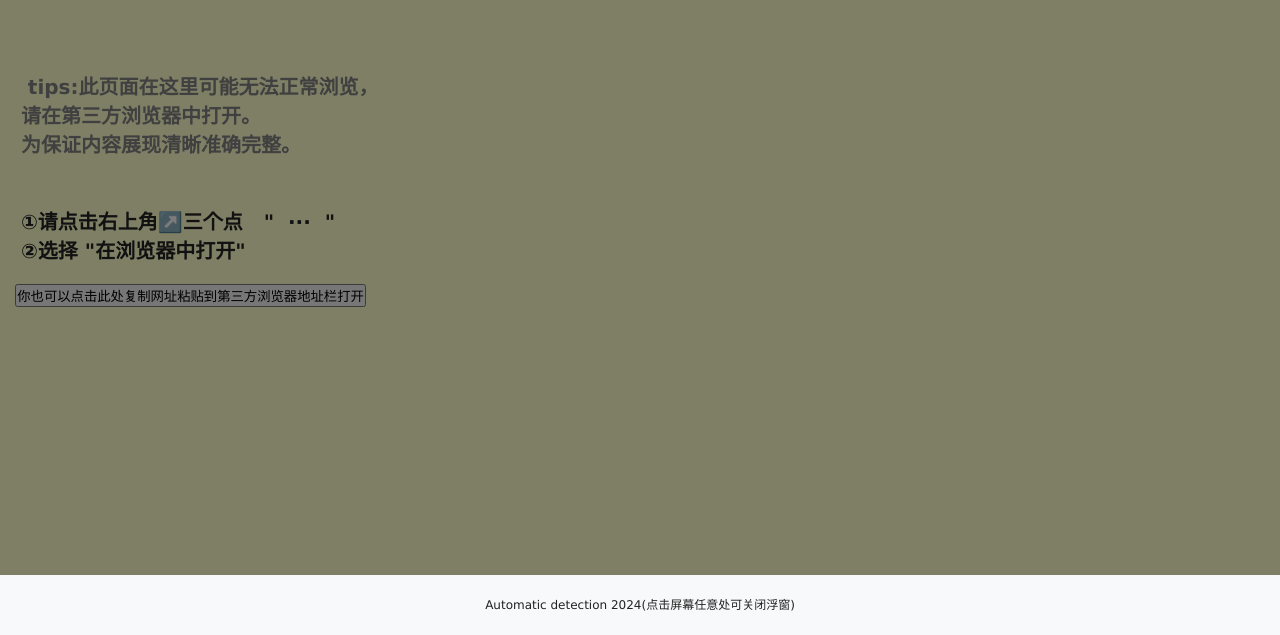
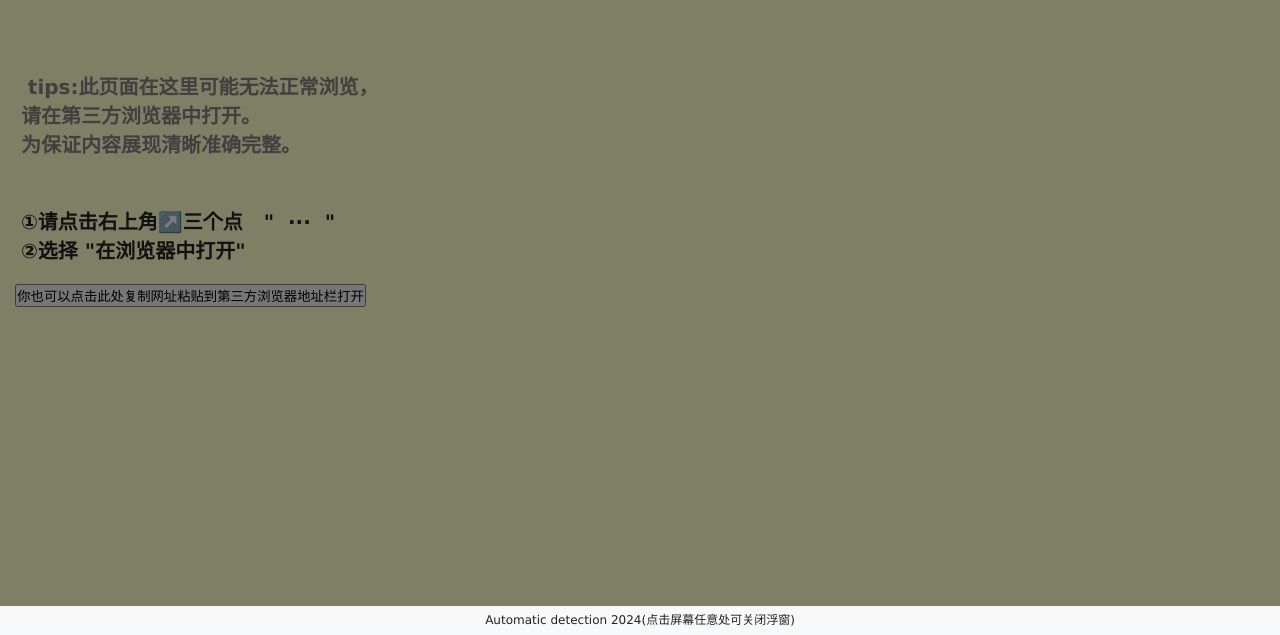
Before and after one commit to eazyfun/js, a plain HTML site: page index.html in a window 1280 px wide. Shown: the part 165-800 px from the top of the page. Drawn offline with nearby package versions, Linux system fonts and the light colour scheme.

Commit message:
Update index.html

```diff
--- a/index.html
+++ b/index.html
@@ -71,10 +71,10 @@
             position: absolute;
             bottom: 0;
             width: 100%;
-            height: 60px; /* 页脚高度 */
+            height: 29px; /* 页脚高度 */
             background-color: #f8f9fa;
             text-align: center;
-            line-height: 60px; /* 使文本垂直居中 */
+            line-height: 29px; /* 使文本垂直居中 */
     </style>
 	</HEAD>
 	<BODY style="background-color: #FFFFCC;">
```
